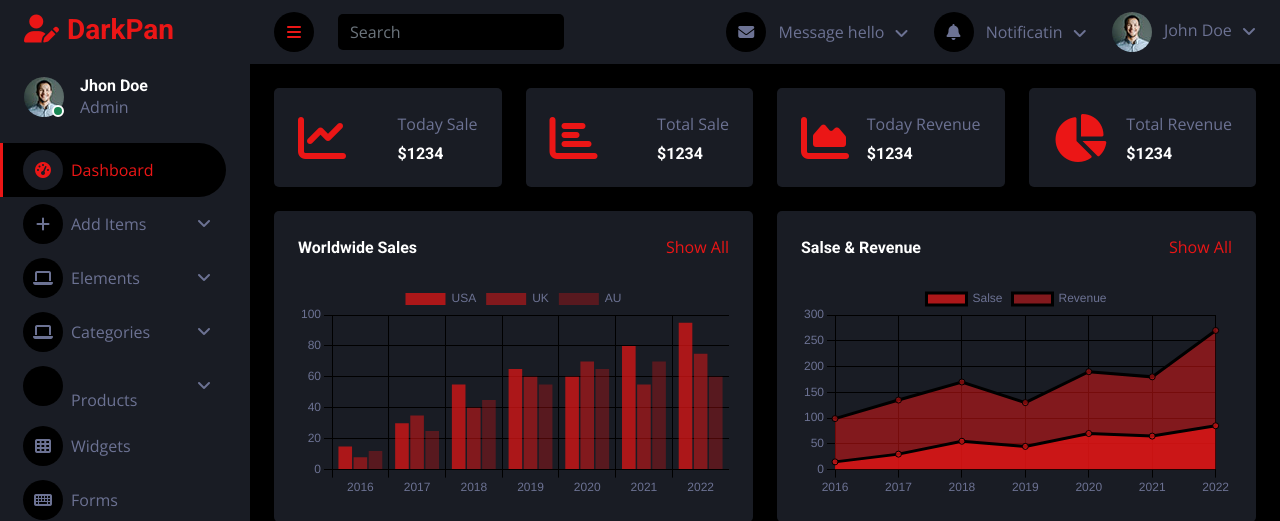
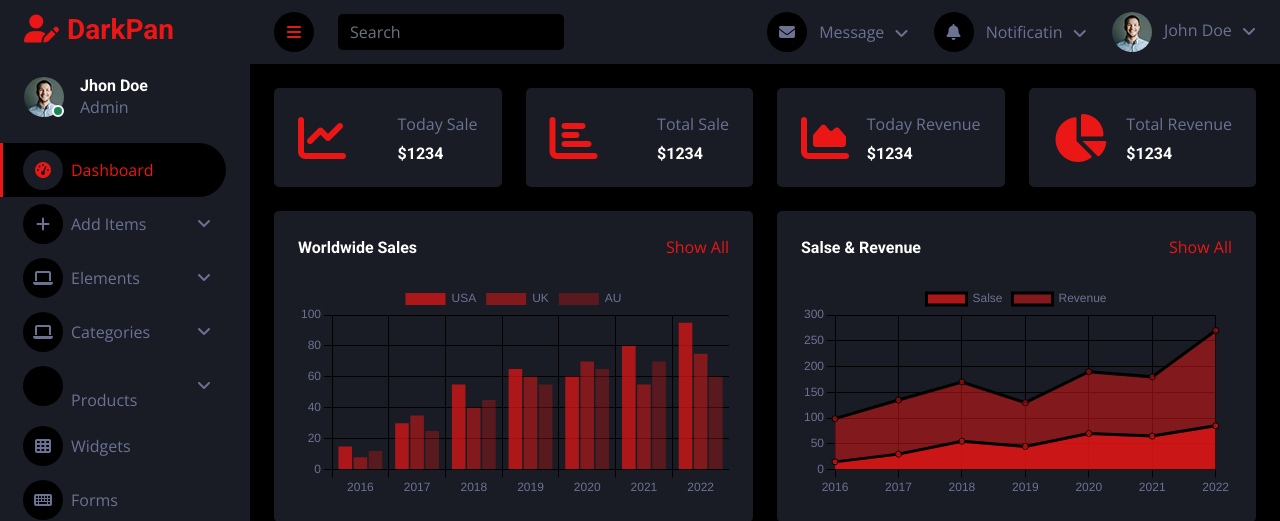
Before and after one commit to MuyleangIng/Project1, a PHP site: page /admin/index.php in a window 1280 px wide. Shown: the top 521 px of the page. Run offline with PHP 8.4, Linux system fonts and the light colour scheme; a user stored in the database is signed in; some libraries are stand-ins or nearby versions.

Commit message:
update admin/index
delete back the message

```diff
--- a/admin/index.php
+++ b/admin/index.php
@@ -49,7 +49,7 @@
                         <a href="#" class="nav-link dropdown-toggle" data-bs-toggle="dropdown">
                             <i class="fa fa-envelope me-lg-2"></i>
                             <span class="d-none d-lg-inline-flex">Message</span>
-                            hello
+
 
                         </a>
                         <div class="dropdown-menu dropdown-menu-end bg-secondary border-0 rounded-0 rounded-bottom m-0">
```
